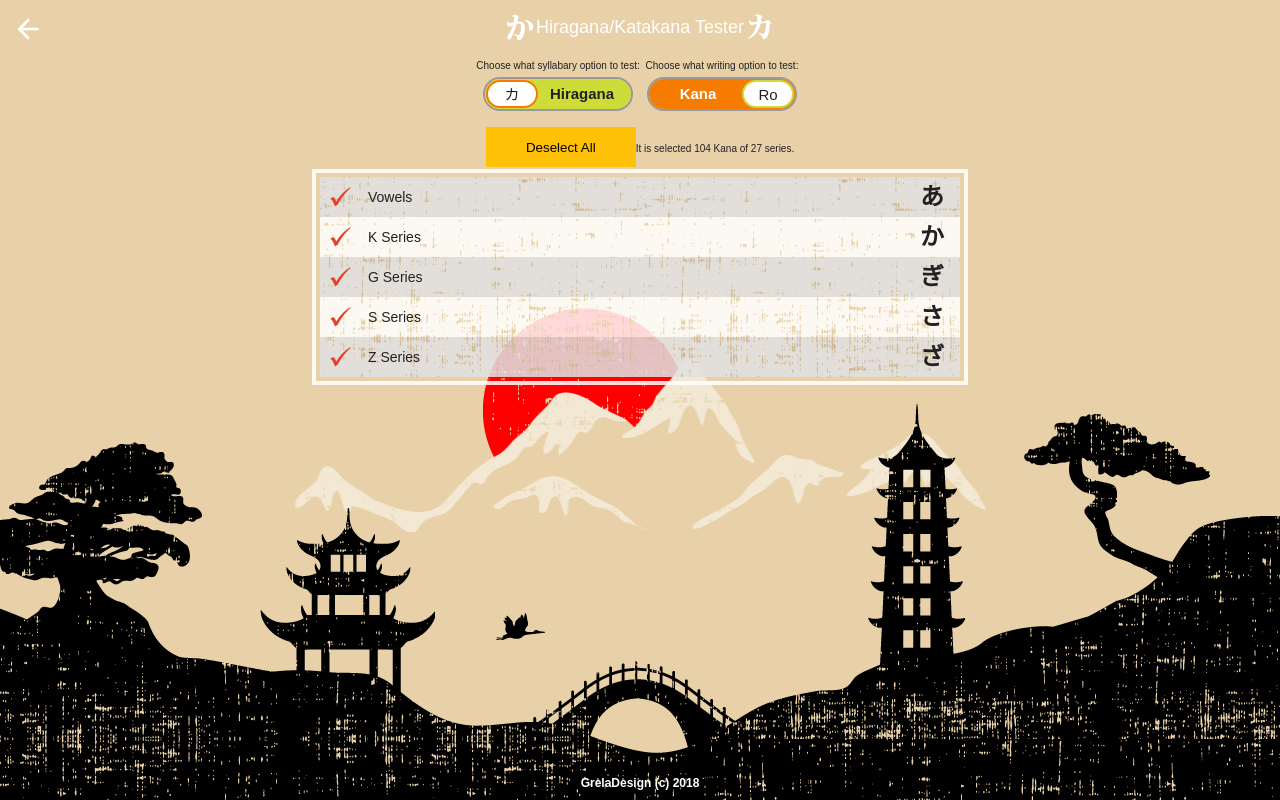
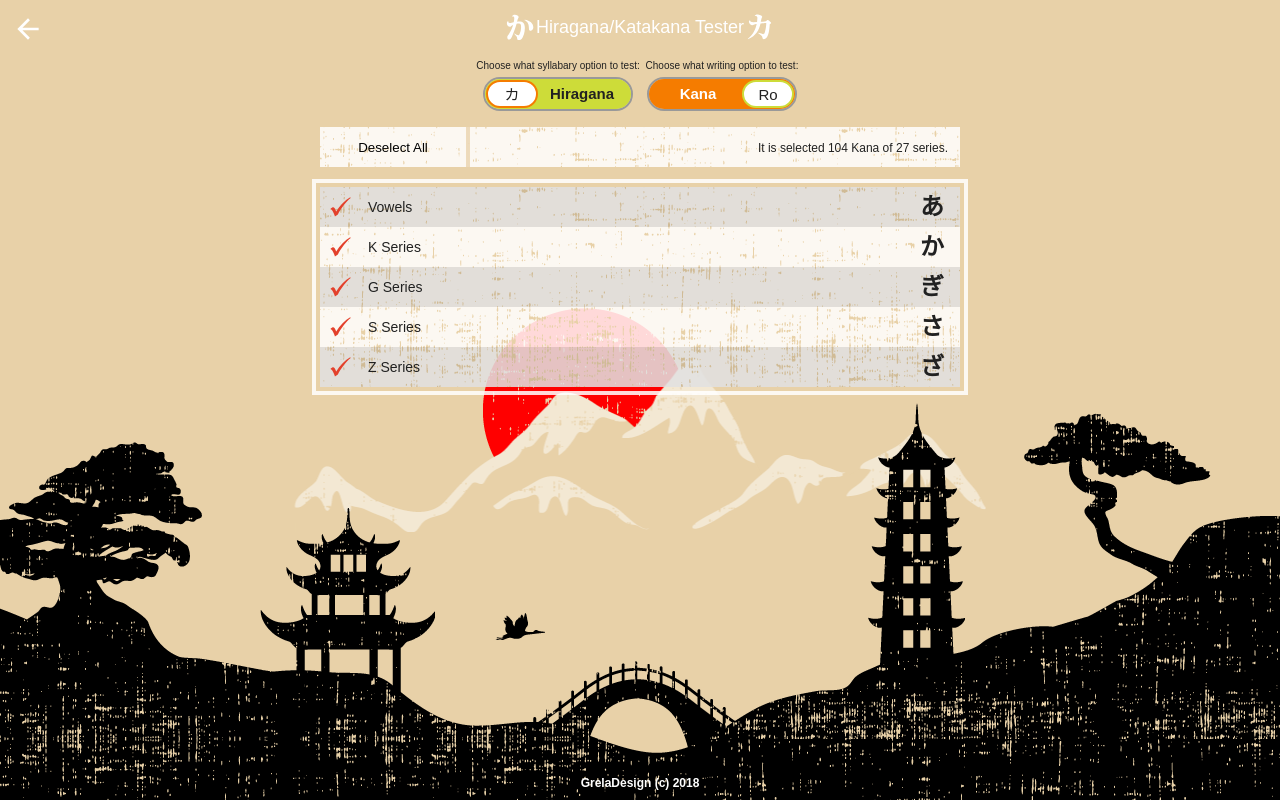
Before and after one commit to LukaszGrela/hiragana-katakana-tester-reactjs, a React (Create React App) app: page / in a window 1280 px wide. Both pictures are taken after a click on the button 1252 px from the left and 30 px from the top of the page. Built offline with nearby package versions, Linux system fonts and the light colour scheme.

Commit message:
Setup style, select/deselect button, stats.

```diff
--- a/src/pages/css/Setup.css
+++ b/src/pages/css/Setup.css
@@ -46,16 +46,33 @@
 }
 
 .row.list-toolbar {
-    margin-bottom: 0.5rem;
+    max-width: 64rem;
+    margin: 0 auto;
+    margin-bottom: 2rem;
+
+}
+
+.row.list-toolbar {
+
+    background-image: url(../../images/pattern-320.png);
+    background-color: transparent;
+
+    display: flex;
+    justify-content: space-between;
+    align-items: baseline;
 }
 
 .selection-button {
     width: 15rem;
-    background-color: #FFC107;
+    border-right: 4px solid rgba(232, 209, 168, 0.75);
+/*
+    outline: rgba(255, 255, 255, 0.85) solid 0.4rem;
+    outline-offset: 0.4rem; */
 }
-
 .selection-stats {
-    margin: 0.5rem auto;
+    /* margin: 0.5rem auto; */
+    margin-right: 1.2rem;
+    font-size: 1.2rem;
 }
 
 .series-list {
```
